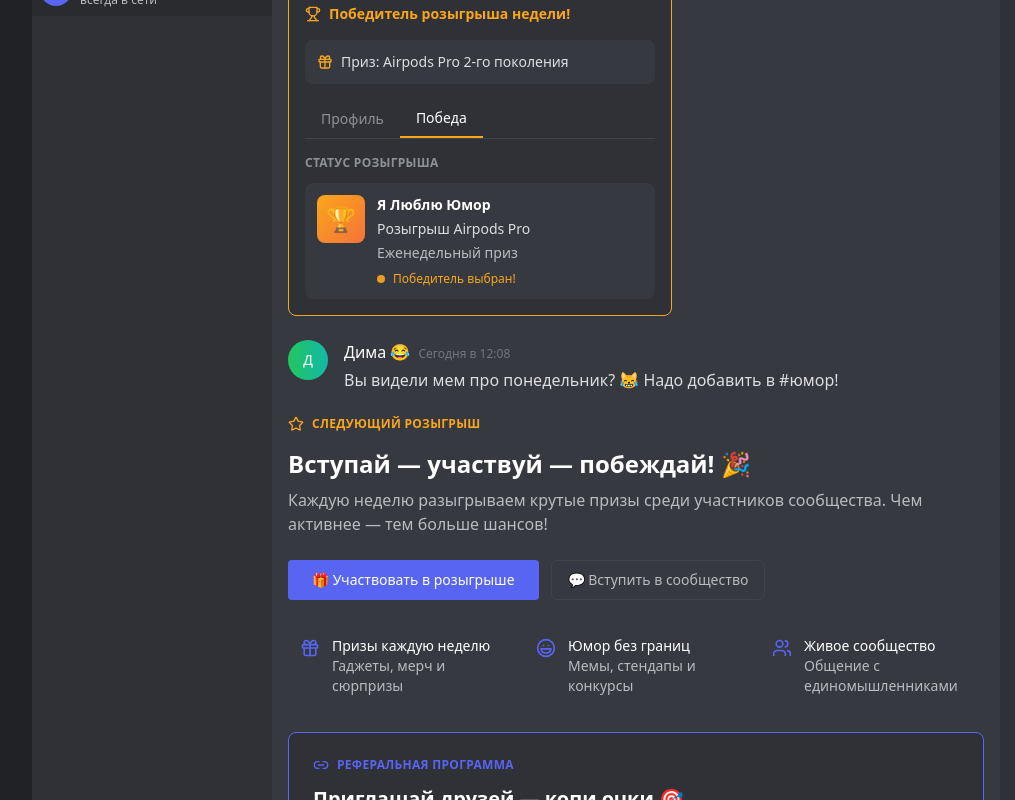
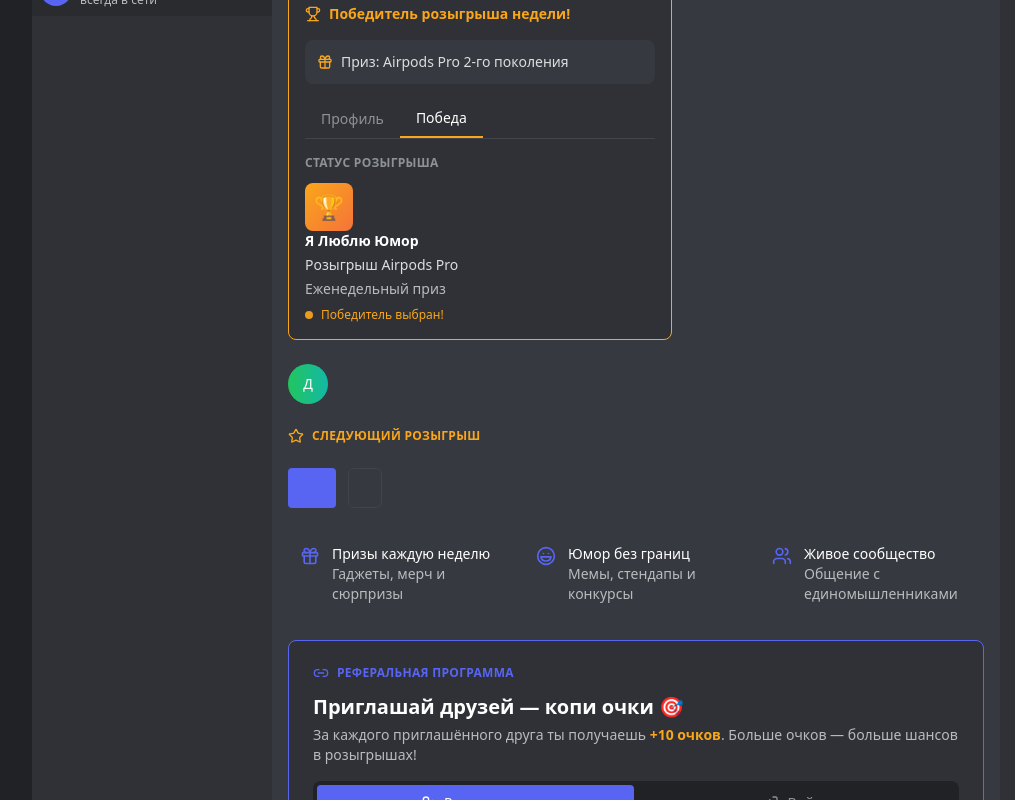
Before and after one commit to pr-poehali-dev/moonlight-adventure-2, a React (Vite) app: page / in a window 1280 px wide. Shown: the part 474-1274 px from the top of the page, without its empty margins (40-1055 px from the left). Built offline with nearby package versions, Linux system fonts and the light colour scheme.

Commit message:
fix: обновлены 8 компонентов

```diff
--- a/src/components/ChatArea.tsx
+++ b/src/components/ChatArea.tsx
@@ -101,7 +101,7 @@ const ChatArea = ({ setMobileSidebarOpen }: Props) => (
                 <div className="flex items-center gap-2 text-[#8e9297] text-xs font-semibold uppercase tracking-wide mb-2 sm:mb-3">
                   <span>Статус розыгрыша</span>
                 </div>
-                <div className="flex items-start gap-2 sm:gap-3 p-2 sm:p-3 bg-[#36393f] rounded-lg">
+                <div className="">
                   <div className="w-10 h-10 sm:w-12 sm:h-12 bg-gradient-to-br from-[#faa61a] to-[#f5733a] rounded-lg flex items-center justify-center flex-shrink-0 text-2xl">
                     🏆
                   </div>
@@ -128,12 +128,10 @@ const ChatArea = ({ setMobileSidebarOpen }: Props) => (
         </div>
         <div className="flex-1 min-w-0">
           <div className="flex items-baseline gap-2 mb-1">
-            <span className="text-white font-medium text-sm sm:text-base">Дима 😂</span>
-            <span className="text-[#72767d] text-xs hidden sm:inline">Сегодня в 12:08</span>
+            <span className="text-white font-medium text-sm sm:text-base"></span>
+            <span className="text-[#72767d] text-xs hidden sm:inline"></span>
           </div>
-          <div className="text-[#dcddde] text-sm sm:text-base">
-            Вы видели мем про понедельник? 😹 Надо добавить в #юмор!
-          </div>
+          <div className="text-[#dcddde] text-sm sm:text-base"></div>
         </div>
       </div>
 
@@ -143,19 +141,11 @@ const ChatArea = ({ setMobileSidebarOpen }: Props) => (
           <Star className="w-4 h-4" />
           <span>Следующий розыгрыш</span>
         </div>
-        <h2 className="text-white text-xl sm:text-2xl font-bold mb-2">
-          Вступай — участвуй — побеждай! 🎉
-        </h2>
-        <p className="text-[#b9bbbe] text-sm sm:text-base mb-4 sm:mb-6">
-          Каждую неделю разыгрываем крутые призы среди участников сообщества. Чем активнее — тем больше шансов!
-        </p>
+        <h2 className="text-white text-xl sm:text-2xl font-bold mb-2"></h2>
+        <p className="text-[#b9bbbe] text-sm sm:text-base mb-4 sm:mb-6"></p>
         <div className="flex flex-col sm:flex-row gap-3 mb-4 sm:mb-6">
-          <Button className="bg-[#5865f2] hover:bg-[#4752c4] text-white px-6 py-2 rounded text-sm font-medium">
-            🎁 Участвовать в розыгрыше
-          </Button>
-          <Button variant="ghost" className="text-[#b9bbbe] hover:text-white hover:bg-[#40444b] border border-[#40444b]">
-            💬 Вступить в сообщество
-          </Button>
+          <Button className="bg-[#5865f2] hover:bg-[#4752c4] text-white px-6 py-2 rounded text-sm font-medium"></Button>
+          <Button variant="ghost" className="text-[#b9bbbe] hover:text-white hover:bg-[#40444b] border border-[#40444b]"></Button>
         </div>
         <div className="grid grid-cols-1 sm:grid-cols-3 gap-2 sm:gap-3">
           {[
```
